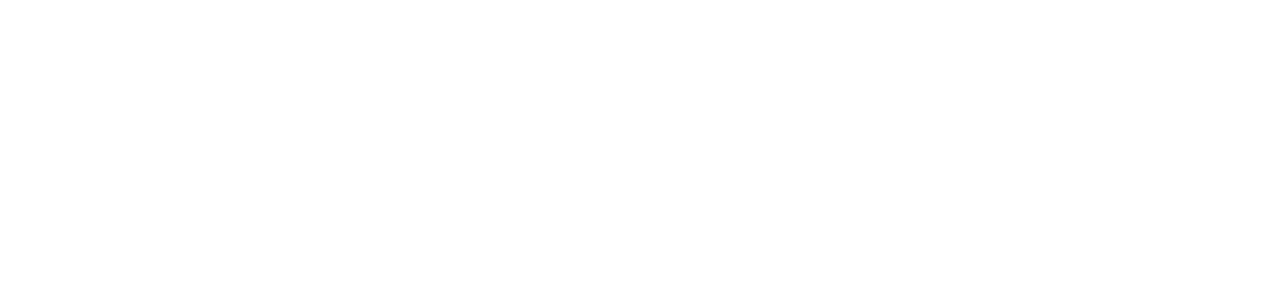
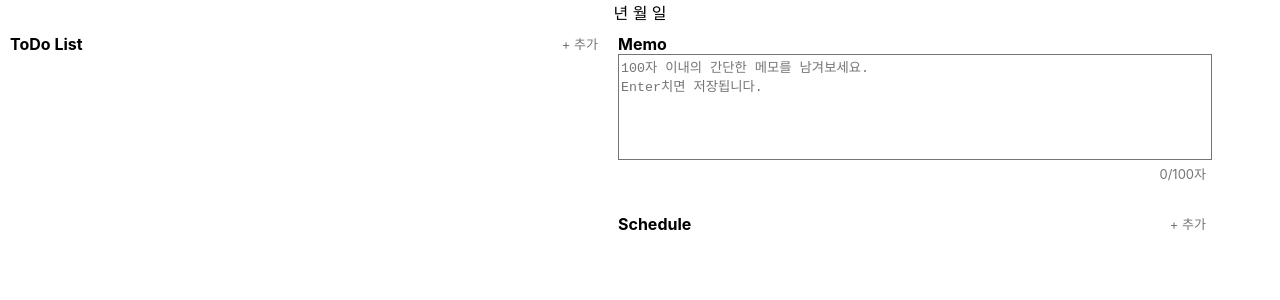
Before and after one commit to happ-in/Simple-Web-Diary, a React (Create React App) app in the folder frontend/diary/: page /schedule in a window 1280 px wide. Before the commit this address had no page. Shown: the top 300 px of the page. Built offline with nearby package versions, Linux system fonts and the light colour scheme.

Commit message:
Feat: 스케쥴러 틀 생성

```diff
--- a/frontend/diary/src/App.js
+++ b/frontend/diary/src/App.js
@@ -4,6 +4,7 @@
 
 import Calendar from "./pages/Calendar";
 import Login from "./pages/Login";
+import Schedule from "./pages/Schedule";
 
 function App() {
   return (
@@ -11,7 +12,8 @@
       <Routes>
         <Route path="/" element={<Login />} />
         <Route path="/cal" element={<Calendar />} />
-      </Routes>
+        <Route path="/schedule" element={<Schedule />} />
+    </Routes>
     </div>
   );
 }
--- /dev/null
+++ b/frontend/diary/src/css/Schedule.css
@@ -0,0 +1,37 @@
+.schedule-container {
+    display: flex;
+    flex-direction: row;
+    width: 95%;
+    text-align: left;
+}
+
+.todo-container {
+    width: 50%;
+    margin: 10px;
+}
+
+.sth-container {
+    width: 50%;
+    margin: 10px;
+}
+
+.memo-container {
+    height: 180px;
+}
+
+.title {
+    font-weight: bold;
+}
+
+.add-btn {
+    float: inline-end;
+    font-size: small;
+    color: #747474;
+}
+
+textarea {
+    width: 100%;
+    height: 100px;
+    resize: none;
+    border: 1px solid #747474;
+}
--- /dev/null
+++ b/frontend/diary/src/pages/Schedule.js
@@ -0,0 +1,67 @@
+import { useLocation } from "react-router-dom";
+import "../css/Schedule.css";
+import { useState } from "react";
+
+
+export const Schedule = () => {
+    const location = useLocation();
+    const selectDate = {...location.state };
+
+    let [memoSize, setMemoSize] = useState(0);
+    const [memo, setMemo] = useState("");
+
+    const memoSizeHandler = (e) => {
+        if (e.target.value.length > 100) {
+            setMemo(e.target.value.substr(e.target.value, 100))
+            return
+        }
+        setMemoSize(e.target.value.length);
+        setMemo(e.target.value)
+    }
+
+    return (
+        <div>
+            {/* 헤더 */}
+            <div>{selectDate.year}년 {selectDate.month}월 {selectDate.day}일</div>
+            <div className="schedule-container">
+                {/* ToDo List */}
+                <div className="todo-container">
+                    <div>
+                        <div>
+                            <span className="title">ToDo List</span>
+                            <span className="add-btn">+ 추가</span>
+                        </div>
+                    </div>
+                </div>
+
+                <div className="sth-container">
+                    {/* Memo */}
+                    <div className="memo-container">
+                        <div>
+                            <span className="title">Memo</span>
+                        </div>
+                        <div>
+                            <textarea
+                                value={memo}
+                                maxLength={100}
+                                onChange={memoSizeHandler}
+                                placeholder="100자 이내의 간단한 메모를 남겨보세요. &#13;Enter치면 저장됩니다."></textarea>
+                            <div className="add-btn">
+                                <span>{memoSize}</span>
+                                <span>/100자</span>
+                            </div>
+                        </div>
+                    </div>
+
+                    {/* Schedule */}
+                    <div>
+                        <span className="title">Schedule</span>
+                        <span className="add-btn">+ 추가</span>
+                    </div>
+                </div>
+            </div>
+        </div>
+    )
+}
+
+export default Schedule;
```
